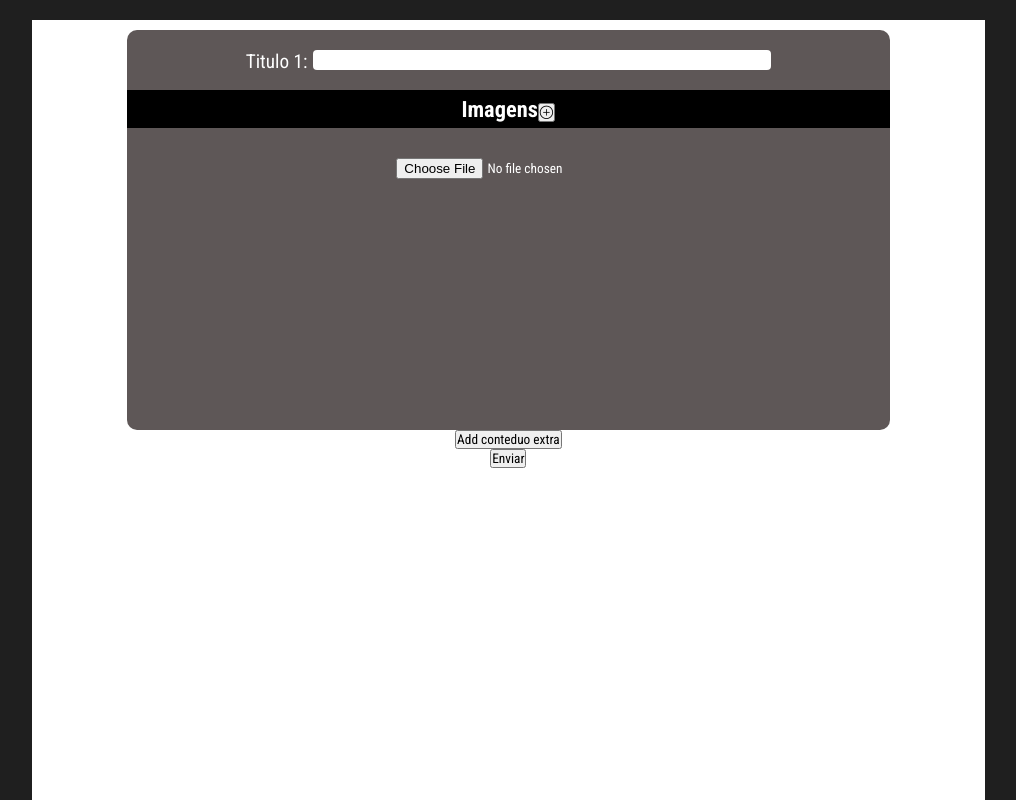
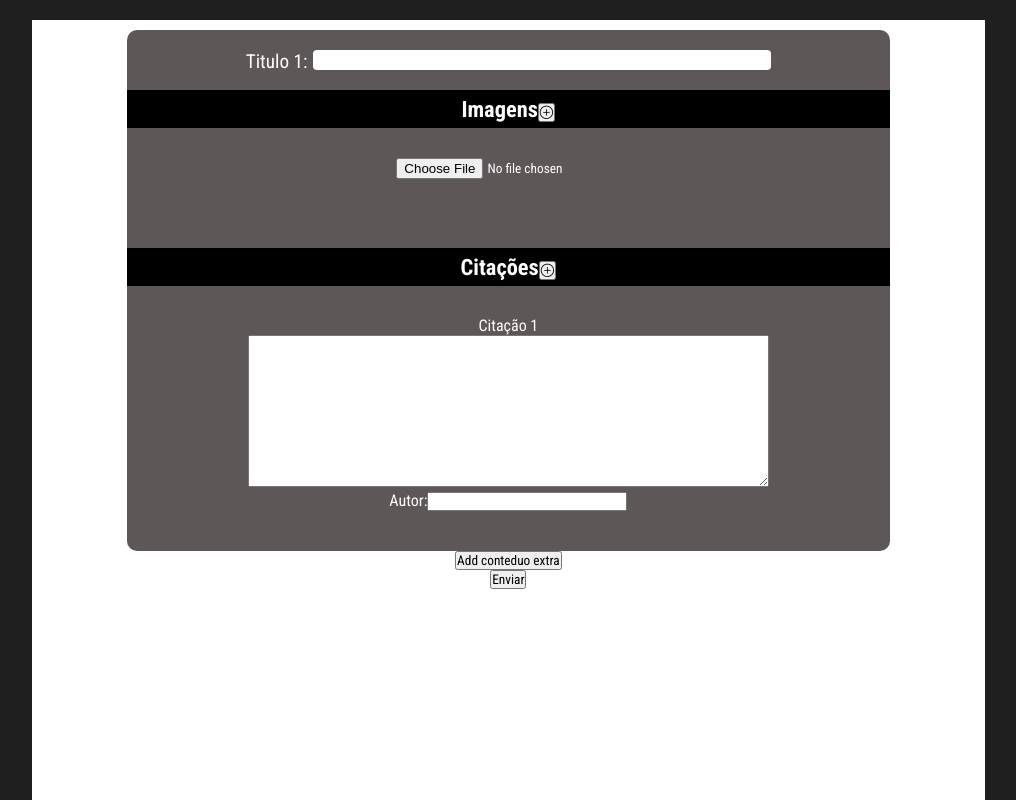
Before and after one commit to vicemanu/admin-metanoia, a React (Vite) app: page /admin in a window 1280 px wide. Shown: the top 800 px of the page, without its empty margins (242-1258 px from the left). Built offline with nearby package versions, Linux system fonts and the light colour scheme.

Commit message:
Ajeitnado a citação

```diff
--- a/src/components/Conteudo/index.jsx
+++ b/src/components/Conteudo/index.jsx
@@ -29,8 +29,13 @@ export default function Conteudo(props) {
     function handleChangeImg(e, index) {
         props.conteudo[props.index].img[index] = e.target.value
         props.setConteudo([...props.conteudo])
+    }
 
-        console.log(props.conteudo)
+    function addCitation(e) {
+        e.preventDefault()
+        props.conteudo[props.index].citation = [...props.conteudo[props.index].citation, ""]
+        props.conteudo[props.index].author = [...props.conteudo[props.index].author, ""]
+        props.setConteudo([...props.conteudo])
     }
 
     // function addParagraph(e) {
@@ -44,11 +49,7 @@ export default function Conteudo(props) {
     //     setTodoConteudo({titulo, img, citation, paragraph, autor})
     // }
 
-    // function addCitation(e) {
-    //     e.preventDefault()
-    //     setCitation([...citation, ""])
-    //     setAutor([...autor, ""])
-    // }
+
 
     // function handleChangeCitation(e, index) {
     //     citation[index] = e.target.value
@@ -68,6 +69,8 @@ export default function Conteudo(props) {
 
         <div className='conteudo'>
 
+            {/* Titulo do componente de conteudo */}
+
             <label className='conteudo--title' htmlFor="">
                 Titulo {props.index + 1}:
                 <input type="text" name="" id=""
@@ -78,6 +81,10 @@ export default function Conteudo(props) {
                 }}
                 />
             </label>
+
+
+            {/* Sistema de carregam de imagens do componente de conteudo */}
+            {/* Retornar no campo img, fazer sistema de envio como dados de imagem e não do file do meu pc */}
             <h2>Imagens
                 <button onClick={addImg}>
                     <i className="bi bi-plus-circle"></i>
@@ -102,24 +109,25 @@ export default function Conteudo(props) {
                 }
 
             </div>
-{/*
+
+            {/* Citações e todo o sitema de citações */}
+
             <h2>Citações
                 <button onClick={addCitation}>
-                                            <i class="bi bi-plus-circle"></i>
+                    <i className="bi bi-plus-circle"></i>
                 </button>
             </h2>
             <div className='conteudo--div'>
                 {
-                                            citation.map((e, index)=> {
+                    props.conteudo[props.index].citation.map((e, index)=> {
                         return(
-                                                    <label key={index} className='conteudo_div--citacao'  htmlFor="">
+                            <label key={index} className='conteudo_div--citacao'  htmlFor={`citation${index}`}>
                                 Citação 1
-                                                        <textarea  name="" id="" cols="30" rows="10"
+                                <textarea  name="" id={`citation${index}`} cols="30" rows="10"
                                     onChange={e => {
                                         handleChangeCitation(e, index)
                                     }}
-                                                        >
-                                                        </textarea>
+                                ></textarea>
                                 <span>Autor:
                                     <input type="text"
                                         onChange={e => {
@@ -133,7 +141,7 @@ export default function Conteudo(props) {
                 }
 
                                     </div>
-
+{/*
                                     <h2>Paragrafos
                                         <button onClick={addParagraph}>
                                             <i class="bi bi-plus-circle"></i>
```
Lines whose indentation alone changed are shown as unchanged.
